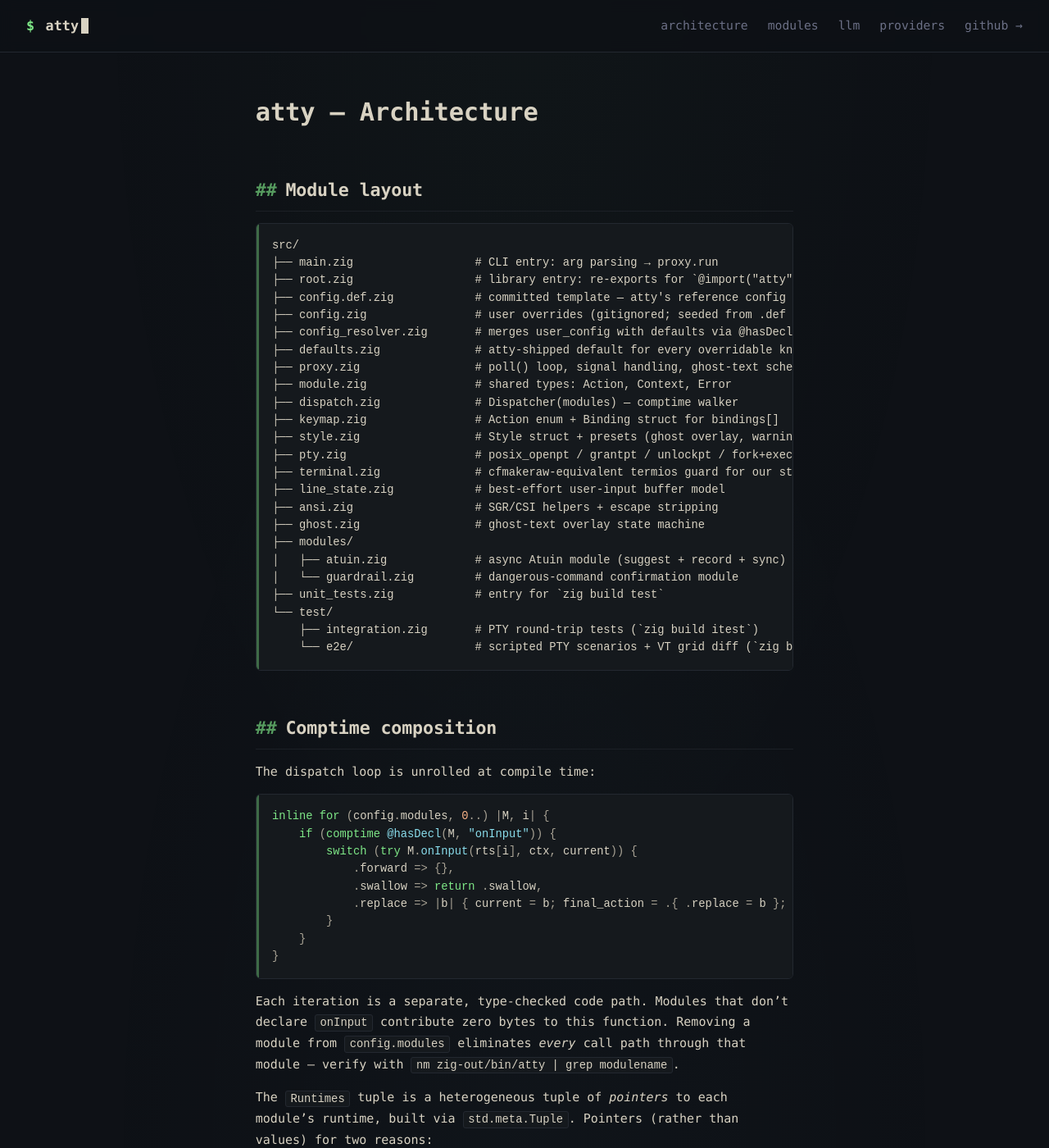
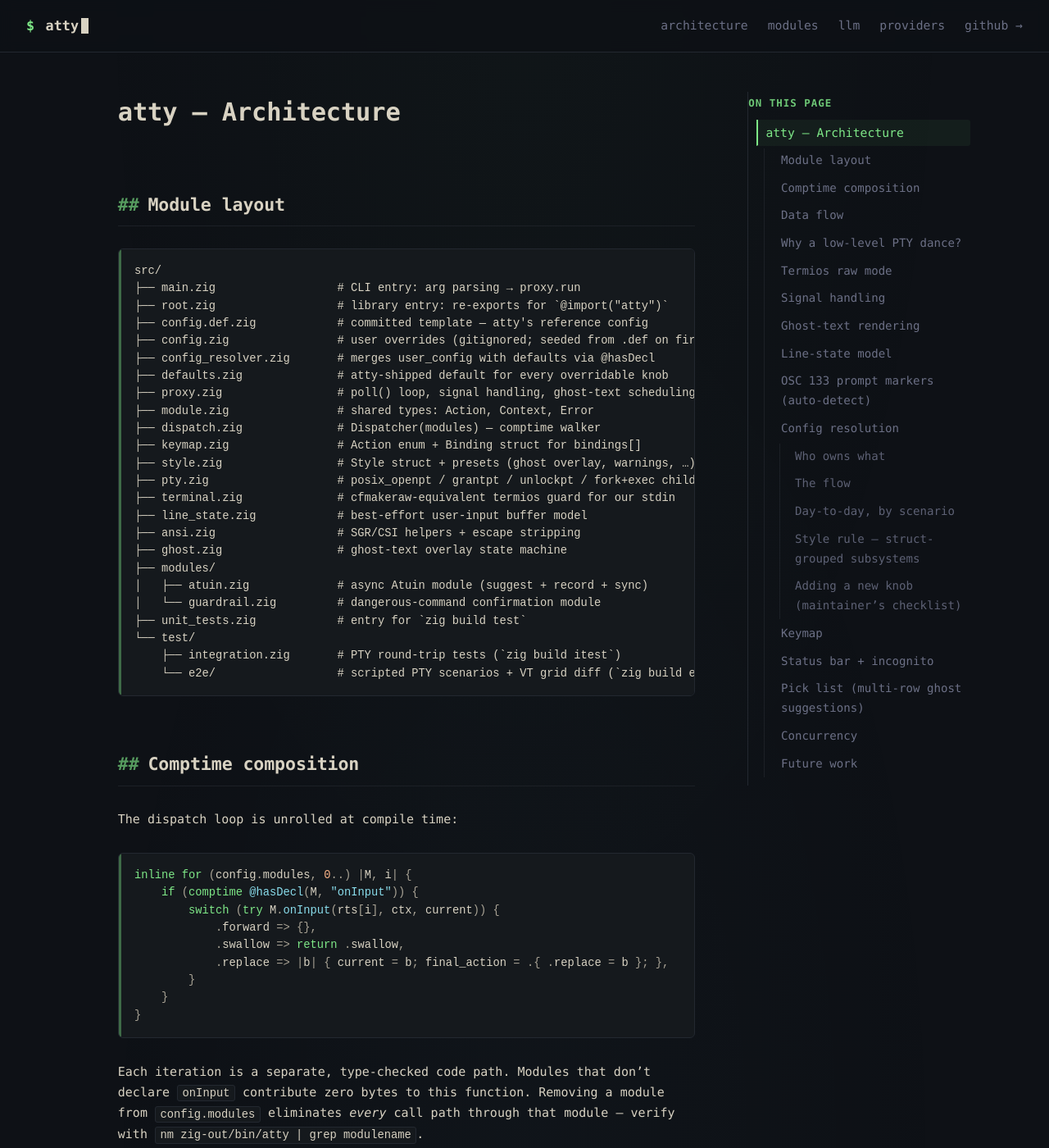
Before and after one commit to fentas/atty, a Jekyll site: the page built from docs/architecture.md, in a window 1280 px wide and 1400 px high. Shown: the whole window at 82% size. Built offline with Jekyll 4.4.1, drawn with Linux system fonts in a browser that asks for light colours.

Commit message:
docs: sidebar TOC with scroll-spy — keep 78ch content width, add TOC to architecture + providers
User report: after the floating TOC landed, the content column looked
narrower at common laptop widths (1280-1366px). Root cause: the TOC
was `position: fixed` with a manual `right: max(…)` offset; at
viewports between ~1200px and ~1400px the TOC's left edge crossed
the content's right edge, visually clipping the column.

This rewrites the layout as a CSS grid that pairs the 78ch content
column with a 17rem sticky sidebar at ≥1280px, centered as a unit.
Content keeps its original width; the TOC lives entirely in space
that would otherwise be page margin. `main:has(#markdown-toc)`
gates the grid so pages without a TOC stay simply-centered.

Other changes in the same direction:

- Scroll-spy via IntersectionObserver. The TOC entry pointing at
  the heading nearest the top of the viewport gets `.is-active`
  styling (accent color + left-rule indicator + soft background).
  Auto-scrolls the active entry into view inside the sidebar if
  the TOC overflows. ~50 lines of vanilla JS, no dependencies.
- Readability pass on the TOC itself: drop bullet markers (the
  active-link rule is the indicator now), bump base font from
  0.9rem to 0.92rem and line-height to 1.7, add a vertical guide
  on nested levels, uppercase "ON THIS PAGE" header in accent
  color, hover/active surfaces use phosphor-green tint.
- `{:toc}` added to `architecture.md` and `providers.md` (those
  pages didn't have one before).

Co-Authored-By: Claude Opus 4.7 (1M context) <noreply@anthropic.com>

```diff
--- a/docs/_layouts/default.html
+++ b/docs/_layouts/default.html
@@ -40,5 +40,71 @@
       <a href="https://atty.sh">atty.sh</a>
     </p>
   </footer>
+
+  <script>
+    // TOC scroll-spy. Highlights the entry pointing at whichever
+    // heading is closest to the top of the viewport. Pure DOM /
+    // IntersectionObserver — no framework, no jQuery, no dependency.
+    (function () {
+      const toc = document.getElementById('markdown-toc');
+      if (!toc) return;
+      const links = Array.from(toc.querySelectorAll('a[href^="#"]'));
+      if (!links.length) return;
+      const map = new Map();
+      for (const a of links) {
+        const id = decodeURIComponent(a.getAttribute('href').slice(1));
+        const el = document.getElementById(id);
+        if (el) map.set(el, a);
+      }
+      if (!map.size) return;
+      const visible = new Set();
+      let lastActive = null;
+      const setActive = function (link) {
+        if (link === lastActive) return;
+        if (lastActive) lastActive.classList.remove('is-active');
+        link.classList.add('is-active');
+        lastActive = link;
+        // Keep the active item in view inside the sidebar if it overflows.
+        if (typeof link.scrollIntoView === 'function') {
+          const r = link.getBoundingClientRect();
+          const tr = toc.getBoundingClientRect();
+          if (r.top < tr.top || r.bottom > tr.bottom) {
+            link.scrollIntoView({ block: 'nearest' });
+          }
+        }
+      };
+      const pickActive = function () {
+        let best = null, bestTop = -Infinity;
+        for (const el of visible) {
+          const top = el.getBoundingClientRect().top;
+          if (top <= 120 && top > bestTop) { bestTop = top; best = el; }
+        }
+        if (!best && visible.size) {
+          let minTop = Infinity;
+          for (const el of visible) {
+            const top = el.getBoundingClientRect().top;
+            if (top < minTop) { minTop = top; best = el; }
+          }
+        }
+        if (best && map.has(best)) setActive(map.get(best));
+      };
+      const obs = new IntersectionObserver(function (entries) {
+        for (const e of entries) {
+          if (e.isIntersecting) visible.add(e.target);
+          else visible.delete(e.target);
+        }
+        pickActive();
+      }, { rootMargin: '-80px 0px -60% 0px', threshold: 0 });
+      for (const el of map.keys()) obs.observe(el);
+      // First paint: pick whatever is at the top right now.
+      pickActive();
+      // Fallback for hash navigation (in case Intersection hasn't fired yet).
+      window.addEventListener('hashchange', function () {
+        const id = decodeURIComponent(location.hash.slice(1));
+        const el = document.getElementById(id);
+        if (el && map.has(el)) setActive(map.get(el));
+      });
+    })();
+  </script>
 </body>
 </html>
--- a/docs/architecture.md
+++ b/docs/architecture.md
@@ -4,6 +4,9 @@ title: Architecture
 ---
 
 # atty — Architecture
+
+* TOC
+{:toc}
 
 ## Module layout
 
--- a/docs/assets/style.css
+++ b/docs/assets/style.css
@@ -106,56 +106,17 @@ nav a:hover { color: var(--accent-2); }
 }
 @keyframes blink { to { visibility: hidden; } }
 
-/* ── Floating TOC (auto-generated by kramdown's `{:toc}`) ───────── */
+/* ── Main column + sidebar TOC ──────────────────────────────────── */
 /*
- * On wide screens (≥1200px) the TOC sits in the right margin and
- * follows the reader as they scroll. On narrow screens it renders
- * inline at the top of the page (kramdown's default position) — no
- * media-query magic needed for that, kramdown emits the list as-is.
+ * Layout rules:
+ *   - Content column is always 78ch wide. The TOC must NOT squeeze it.
+ *   - Narrow viewports (<1280px): TOC renders inline at the top of the
+ *     page (kramdown's default position) as a compact panel.
+ *   - Wide viewports (≥1280px): CSS grid pairs the 78ch content with a
+ *     17rem sidebar (sticky, scroll-spy-aware). The pair is centered
+ *     as a unit, so the content keeps its original column width and
+ *     the TOC lives entirely in space that would otherwise be margin.
  */
-#markdown-toc {
-  font-size: 0.9rem;
-  line-height: 1.55;
-  margin: 1.5rem 0 2.5rem;
-  padding: 0.9rem 1rem 0.9rem 2rem;
-  border-left: 2px solid var(--accent, #444);
-  background: rgba(255, 255, 255, 0.02);
-  list-style-type: square;
-}
-#markdown-toc ul {
-  list-style-type: circle;
-  padding-left: 1.2rem;
-}
-#markdown-toc a {
-  color: var(--fg);
-  opacity: 0.75;
-  text-decoration: none;
-}
-#markdown-toc a:hover { opacity: 1; text-decoration: underline; }
-#markdown-toc::before {
-  content: "On this page";
-  display: block;
-  margin-left: -1.2rem;
-  margin-bottom: 0.5rem;
-  font-weight: 600;
-  letter-spacing: 0.02em;
-  opacity: 0.7;
-}
-
-@media (min-width: 1200px) {
-  #markdown-toc {
-    position: fixed;
-    top: 6.5rem;
-    right: max(1.5rem, calc((100vw - 78ch) / 2 - 18rem));
-    width: 16rem;
-    max-height: calc(100vh - 9rem);
-    overflow-y: auto;
-    margin: 0;
-    z-index: 2;
-  }
-}
-
-/* ── Main column ────────────────────────────────────────────────── */
 
 main {
   max-width: 78ch;
@@ -163,6 +124,104 @@ main {
   padding: 3rem 1.5rem 6rem;
   position: relative;
   z-index: 1;
+}
+
+/* Inline (narrow-screen) TOC — a compact panel above the content. */
+#markdown-toc {
+  font-size: 0.92rem;
+  line-height: 1.7;
+  margin: 1.5rem 0 2.5rem;
+  padding: 1rem 1.1rem 1rem 2.1rem;
+  border-left: 2px solid var(--accent);
+  background: rgba(255, 255, 255, 0.02);
+  list-style: none;
+  counter-reset: toc;
+}
+#markdown-toc ul {
+  list-style: none;
+  padding-left: 1.1rem;
+  margin: 0.15rem 0;
+  border-left: 1px solid var(--rule);
+}
+#markdown-toc li {
+  margin: 0.15rem 0;
+  position: relative;
+  counter-increment: toc;
+}
+#markdown-toc > li::marker { content: none; }
+#markdown-toc a {
+  display: block;
+  color: var(--fg-soft);
+  text-decoration: none;
+  padding: 0.2rem 0.4rem 0.2rem 0.6rem;
+  border-left: 2px solid transparent;
+  margin-left: -0.6rem;
+  border-radius: 0 3px 3px 0;
+  transition: color 120ms, border-color 120ms, background 120ms;
+}
+#markdown-toc a:hover {
+  color: var(--fg);
+  background: rgba(126, 231, 135, 0.04);
+}
+#markdown-toc a.is-active {
+  color: var(--accent);
+  border-left-color: var(--accent);
+  background: rgba(126, 231, 135, 0.06);
+}
+#markdown-toc ul a {
+  font-size: 0.88rem;
+  padding-left: 0.5rem;
+  margin-left: -0.5rem;
+  color: var(--fg-dim);
+}
+#markdown-toc ul ul a { padding-left: 0.4rem; opacity: 0.85; }
+#markdown-toc::before {
+  content: "On this page";
+  display: block;
+  margin-left: -1.2rem;
+  margin-bottom: 0.6rem;
+  font-size: 0.78rem;
+  font-weight: 600;
+  letter-spacing: 0.08em;
+  text-transform: uppercase;
+  color: var(--accent);
+  opacity: 0.85;
+}
+
+/* Wide-screen grid: 78ch content + 17rem sticky sidebar, centered.
+ * Only kicks in on pages that have a TOC — pages without one keep
+ * the simple centered 78ch column. */
+@media (min-width: 1280px) {
+  main:has(#markdown-toc) {
+    max-width: calc(78ch + 4rem + 17rem);
+    display: grid;
+    grid-template-columns: 78ch 17rem;
+    column-gap: 4rem;
+    align-items: start;
+  }
+  main:has(#markdown-toc) > * {
+    grid-column: 1;
+    min-width: 0;
+  }
+  main > #markdown-toc {
+    grid-column: 2;
+    grid-row: 1 / span 9999;
+    position: sticky;
+    top: 6rem;
+    align-self: start;
+    max-height: calc(100vh - 8rem);
+    overflow-y: auto;
+    margin: 0;
+    background: transparent;
+    border-left: 1px solid var(--border);
+    padding: 0.2rem 0 0.5rem 1.2rem;
+    scrollbar-width: thin;
+    scrollbar-color: var(--border) transparent;
+  }
+  main > #markdown-toc::-webkit-scrollbar { width: 6px; }
+  main > #markdown-toc::-webkit-scrollbar-thumb {
+    background: var(--border); border-radius: 3px;
+  }
 }
 
 h1, h2, h3, h4 {
```
Also changed, not shown: docs/providers.md (+3 -0 lines).
